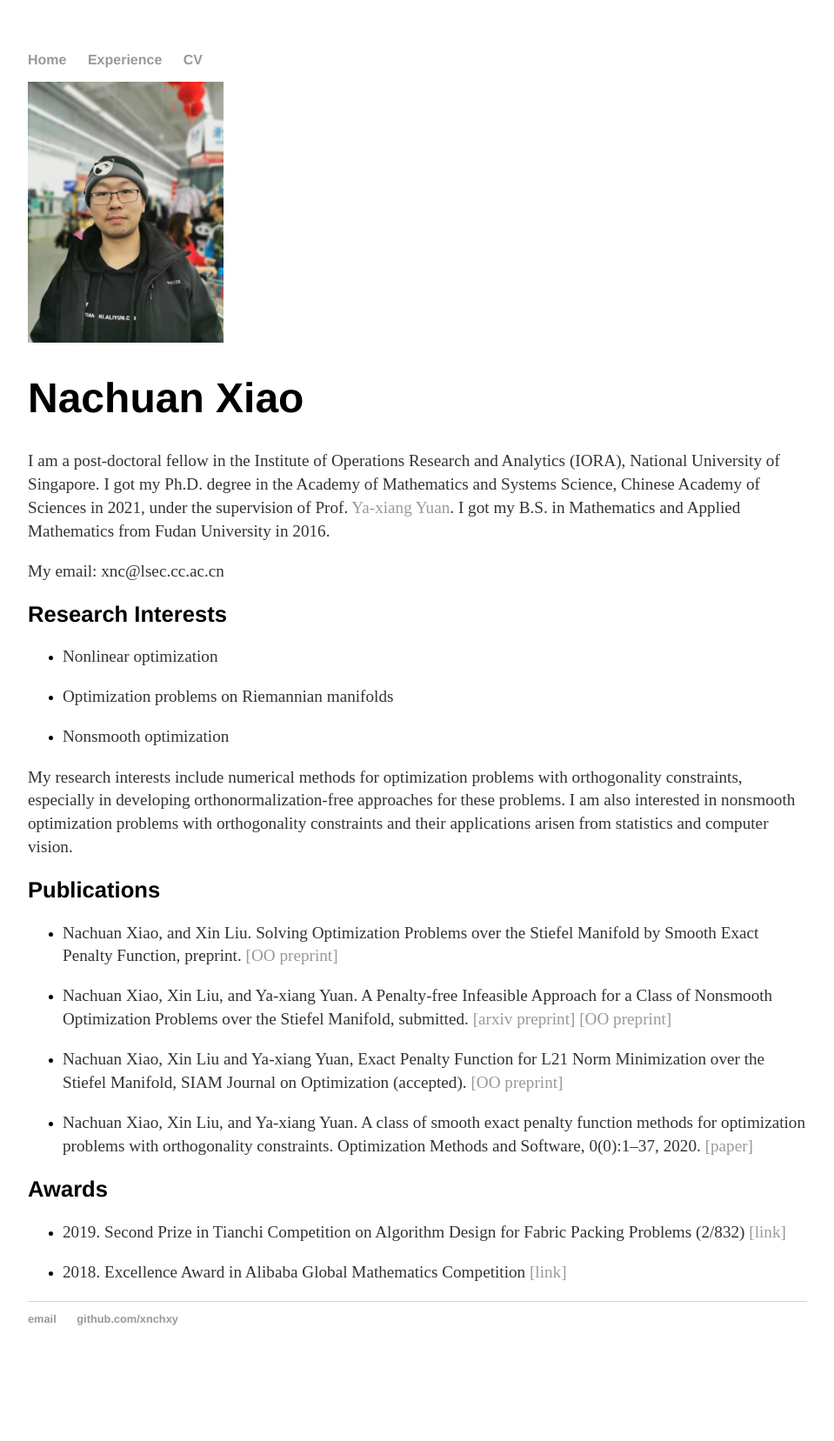
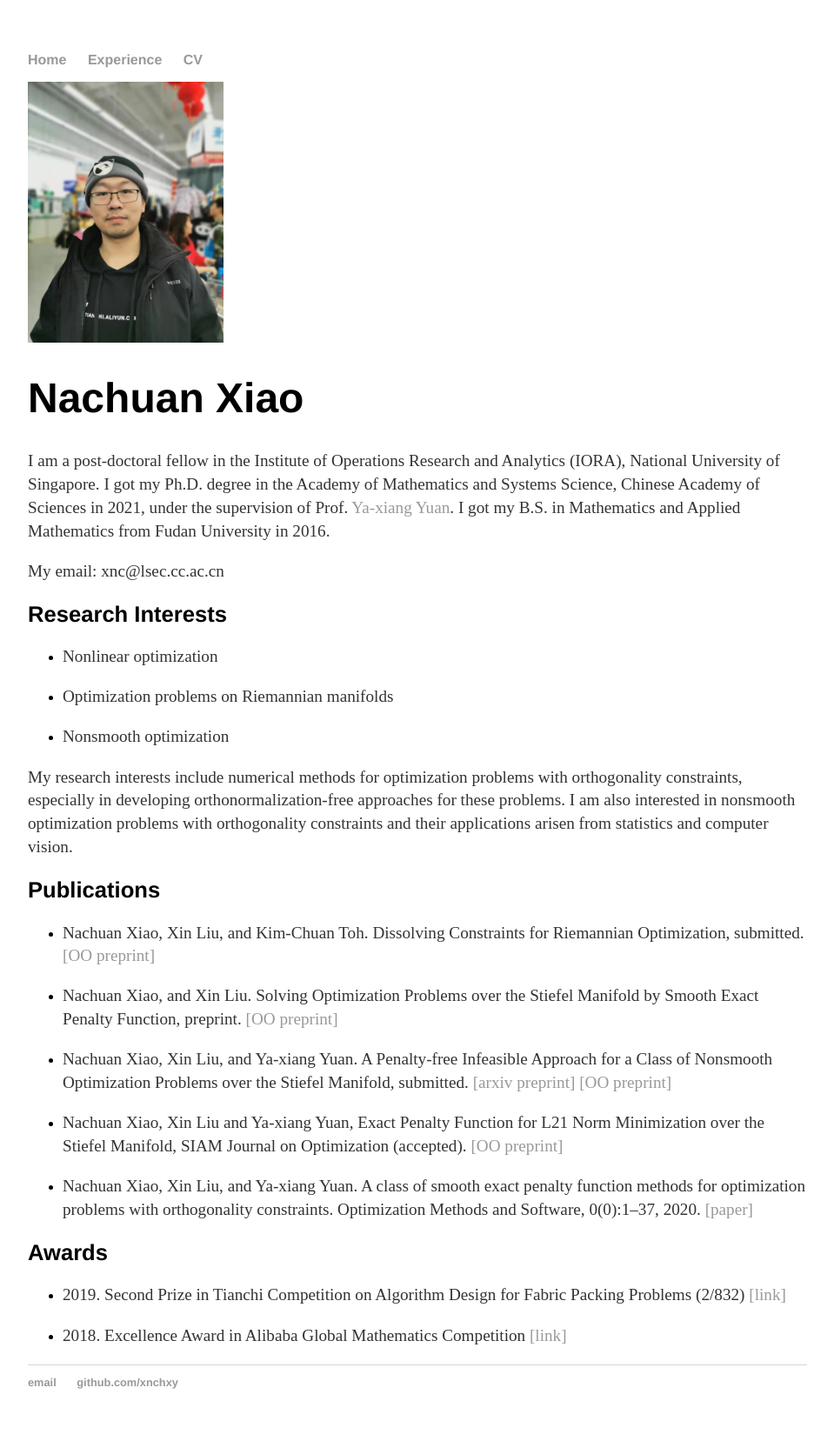
Before and after one commit to xnchxy/xnchxy.github.io, a Jekyll site: the page built from index.html, in a window 1280 px wide. Shown: the whole page at 87% size, without its empty margins (160-1119 px from the left). Built offline with Jekyll 4.4.1, drawn with Linux system fonts in a browser that asks for light colours; before the commit the page ends 1584 px from its top, so only the background shows below that.

Commit message:
Update index.html

```diff
--- a/index.html
+++ b/index.html
@@ -22,6 +22,7 @@
 <div class="about">
         <h2>Publications</h2>
 	<ul>
+		<li><p>Nachuan Xiao, Xin Liu, and Kim-Chuan Toh. Dissolving Constraints for Riemannian Optimization, submitted. <a href="http://www.optimization-online.org/DB_HTML/2022/03/8834.html">[OO preprint] </a></p></li>
 		<li><p>Nachuan Xiao, and Xin Liu. Solving Optimization Problems over the Stiefel Manifold by Smooth Exact Penalty Function, preprint. <a href="http://www.optimization-online.org/DB_HTML/2021/10/8628.html">[OO preprint]</a></p></li>
 		<li><p>Nachuan Xiao, Xin Liu, and Ya-xiang Yuan. A Penalty-free Infeasible Approach for a Class of Nonsmooth Optimization Problems over the Stiefel Manifold, submitted. <a href="https://arxiv.org/abs/2103.03514v2">[arxiv preprint] <a href="http://www.optimization-online.org/DB_HTML/2021/03/8285.html">[OO preprint]</a></p></li>
 		<li><p>Nachuan Xiao, Xin Liu and Ya-xiang Yuan, Exact Penalty Function for L21 Norm Minimization over the Stiefel Manifold, SIAM Journal on Optimization (accepted). <a href="http://www.optimization-online.org/DB_HTML/2020/07/7908.html">[OO preprint]  </a></p></li>
```
